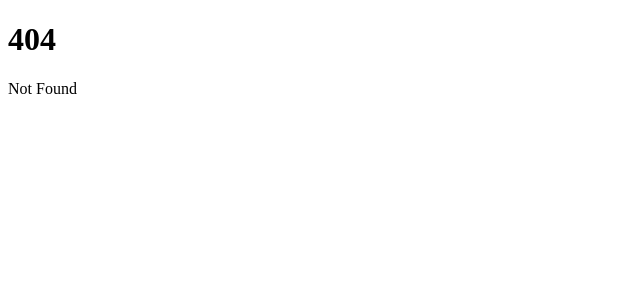
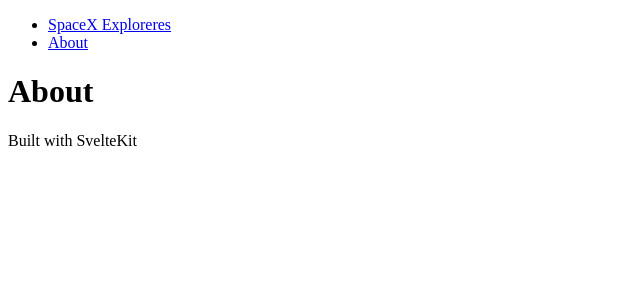
Before and after one commit to GabrielTown/space-x-explorers, a SvelteKit app: page /about in a window 1280 px wide. Before the commit this address had no page. Shown: the top 300 px of the page, without its empty margins (0-640 px from the left). Built offline with nearby package versions, Linux system fonts and the light colour scheme.

Commit message:
added about and simple navigation

```diff
--- /dev/null
+++ b/src/routes/+layout.svelte
@@ -0,0 +1,8 @@
+<nav>
+    <ul>
+        <li><a href="/">SpaceX Exploreres</a></li>
+        <li><a href="/about">About</a></li>
+    </ul>
+</nav>
+
+<slot></slot>
--- a/src/routes/+page.svelte
+++ b/src/routes/+page.svelte
@@ -1,2 +1,6 @@
+<svelte:head>
+    <title>SpaceX Explorers</title>
+</svelte:head>
+
 <h1>Welcome to SvelteKit</h1>
 <p>Visit <a href="https://kit.svelte.dev">kit.svelte.dev</a> to read the documentation</p>
--- /dev/null
+++ b/src/routes/about/+page.svelte
@@ -0,0 +1,6 @@
+<svelte:head>
+    <title>About | SpaceX Explorers</title>
+</svelte:head>
+
+<h1>About</h1>
+<p>Built with SvelteKit</p>
```
